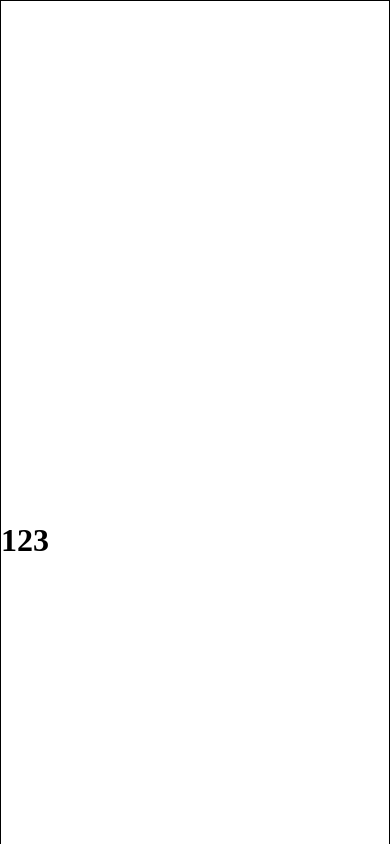
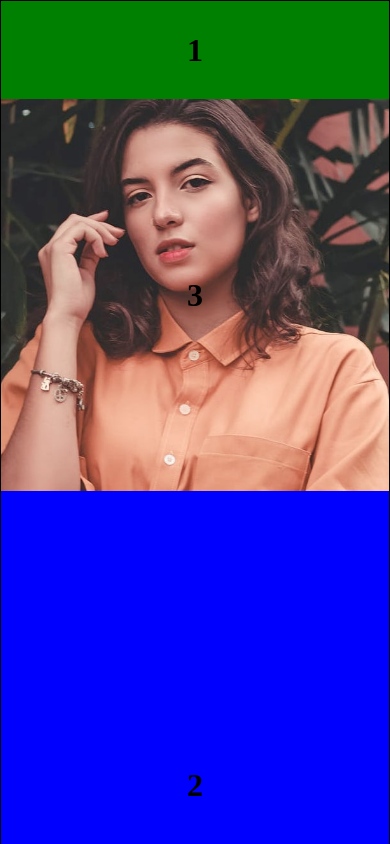
Before and after one commit to Nhoj-Plummer/base-apparel-challenge, a React (Create React App) app: page / in a window 390 px wide. Shown: the top 844 px of the page. Built offline with nearby package versions, Linux system fonts and the light colour scheme.

Commit message:
Image section seems to be set

```diff
--- a/src/components/HeroData/herodata.css
+++ b/src/components/HeroData/herodata.css
@@ -47,6 +47,33 @@
     order: 2;
   }
 } */
+
+.hero-data_image-container {
+  background-size: cover;
+  background-image: url("../../assets/hero-desktop.jpg");
+  background-repeat: no-repeat;
+}
+
+/* Mobile Design Rules  */
+@media screen and (max-width: 999px) {
+  .hero-data_text-image {
+    order: 1;
+    height: 10%;
+    background-color: green;
+  }
+
+  .hero-data_text-container {
+    order: 3;
+    height: 60%;
+    background-color: blue;
+  }
+
+  .hero-data_image-container {
+    order: 2;
+    height: 40%;
+    background-color: red;
+  }
+}
 .hero-data_image-container,
 .hero-data_text-container,
 .hero-data_text-image {
@@ -56,6 +83,7 @@
   justify-content: center;
 }
 
+/* Desktop Design Rules */
 @media screen and (min-width: 1000px) {
   .hero-data_text-container {
     flex: 0 1 90%;
--- a/src/components/HeroSection/herosection.css
+++ b/src/components/HeroSection/herosection.css
@@ -2,11 +2,11 @@
   display: flex;
   max-width: 100%;
   height: 1080px;
-
+  flex-direction: column;
   border: 1px solid black;
 }
 
-@media screen and (min-width: 768px) {
+@media screen and (min-width: 1000px) {
   .hero-section-container {
     flex-flow: column wrap;
   }
```
